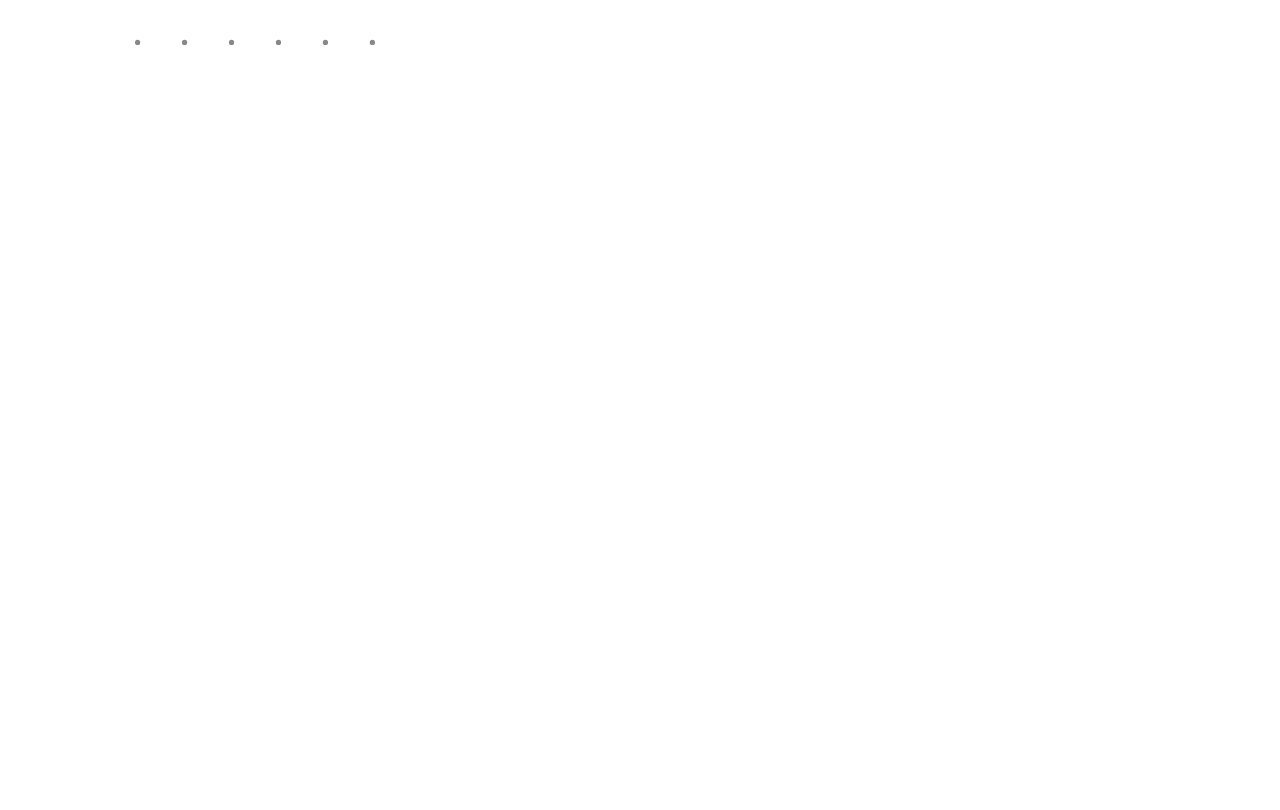
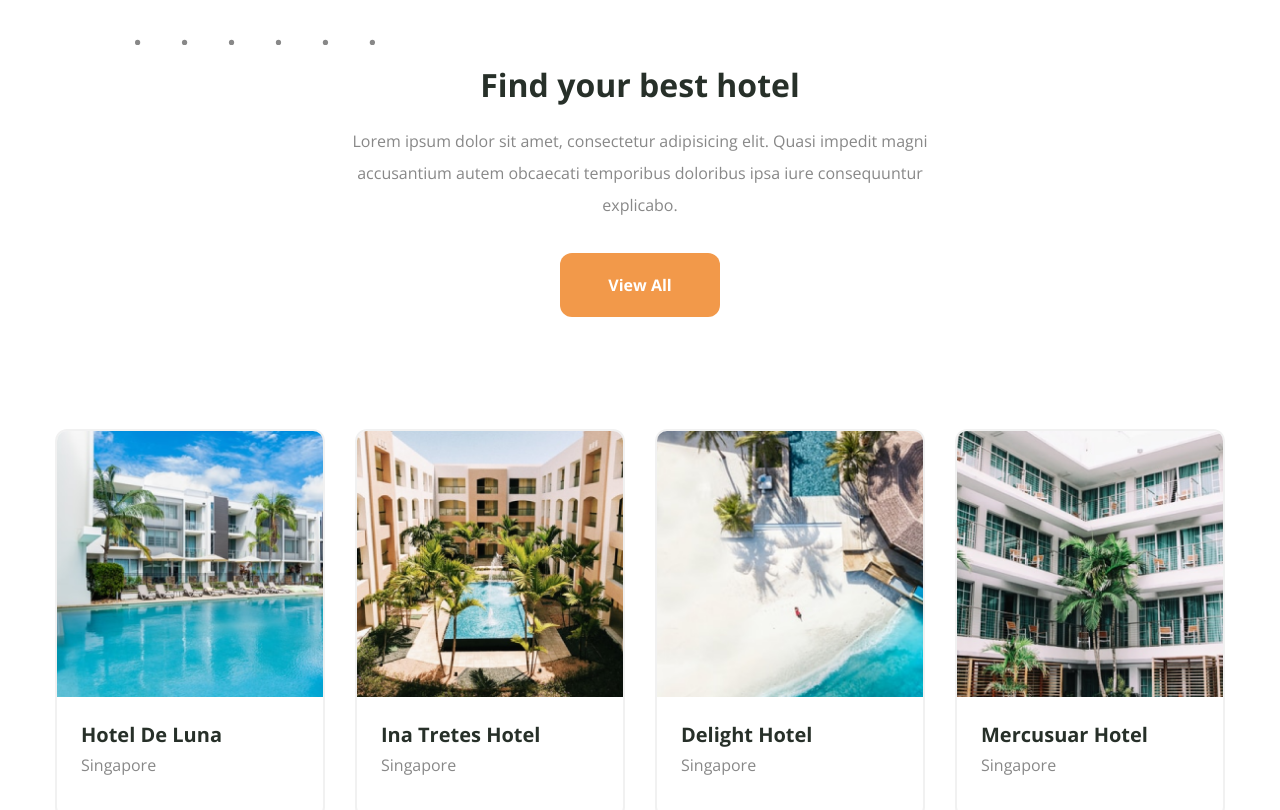
Before and after one commit to tltelf/Hotel-Landing-Page, a Next.js app: page / in a window 1280 px wide. Shown: the part 3122-3932 px from the top of the page. Built offline with nearby package versions, Linux system fonts and the light colour scheme.

Commit message:
add Find component

```diff
--- a/app/page.jsx
+++ b/app/page.jsx
@@ -4,6 +4,7 @@ import Hero from '@/components/Hero';
 import About from '@/components/About';
 import Featured from '@/components/Featured';
 import Recommendation from '@/components/Recommendation';
+import Find from '@/components/Find';
 
 export default function Home() {
 	return (
@@ -13,6 +14,7 @@ export default function Home() {
 			<Featured />
 			<About />
 			<Recommendation />
+			<Find />
 			<Footer />
 			<div className='h-[4000px]'></div>
 		</main>
--- /dev/null
+++ b/components/Find.jsx
@@ -0,0 +1,108 @@
+'use client';
+
+import Image from 'next/image';
+import { Button } from './ui/button';
+import { motion } from 'framer-motion';
+import { fadeIn } from '@/variants';
+
+const hotelData = [
+	{
+		image: '/find/hotel-1.png',
+		name: 'Hotel De Luna',
+		location: 'Singapore',
+	},
+	{
+		image: '/find/hotel-2.png',
+		name: 'Ina Tretes Hotel',
+		location: 'Singapore',
+	},
+	{
+		image: '/find/hotel-3.png',
+		name: 'Delight Hotel',
+		location: 'Singapore',
+	},
+	{
+		image: '/find/hotel-4.png',
+		name: 'Mercusuar Hotel',
+		location: 'Singapore',
+	},
+];
+
+const Find = () => {
+	return (
+		<section className='py-12 xl:py-36'>
+			<div className='container mx-auto'>
+				{/** text */}
+				<div className='text-center'>
+					<motion.h2
+						variants={fadeIn('up', 0.2)}
+						initial='hidden'
+						whileInView='show'
+						viewport={{ once: false, amount: 0.2 }}
+						className='h2 mb-6'
+					>
+						Find your best hotel
+					</motion.h2>
+					<motion.p
+						variants={fadeIn('up', 0.4)}
+						initial='hidden'
+						whileInView='show'
+						viewport={{ once: false, amount: 0.2 }}
+						className='max-w-[638px] mx-auto mb-8'
+					>
+						Lorem ipsum dolor sit amet, consectetur adipisicing
+						elit. Quasi impedit magni accusantium autem obcaecati
+						temporibus doloribus ipsa iure consequuntur explicabo.
+					</motion.p>
+					<motion.div
+						variants={fadeIn('up', 0.6)}
+						initial='hidden'
+						whileInView='show'
+						viewport={{ once: false, amount: 0.2 }}
+					>
+						<Button
+							variant='accent'
+							className='px-12 mb-14 xl:mb-28'
+						>
+							View All
+						</Button>
+					</motion.div>
+				</div>
+				{/** hotel grid */}
+				<motion.div
+					variants={fadeIn('up', 0.6)}
+					initial='hidden'
+					whileInView='show'
+					viewport={{ once: false, amount: 0.2 }}
+					className='grid gap-y-10 xl:gap-y-0 lg:grid-cols-3 xl:grid-cols-4 xl:gap-x-[30px]'
+				>
+					{hotelData.map((hotel, index) => {
+						return (
+							<div
+								key={index}
+								className='border-2 border-outline w-[270px] h-[390px] rounded-xl overflow-hidden hover:cursor-pointer group hover:bg-soft_green transition-all duration-700 mx-auto xl:mx-0'
+							>
+								<Image
+									src={hotel.image}
+									width={270}
+									height={270}
+									alt=''
+								/>
+								<div className='p-6'>
+									<h4 className='h4 group-hover:text-white transition-all duration-300'>
+										{hotel.name}
+									</h4>
+									<p className='group-hover:text-white transition-all duration-300'>
+										{hotel.location}
+									</p>
+								</div>
+							</div>
+						);
+					})}
+				</motion.div>
+			</div>
+		</section>
+	);
+};
+
+export default Find;
```
